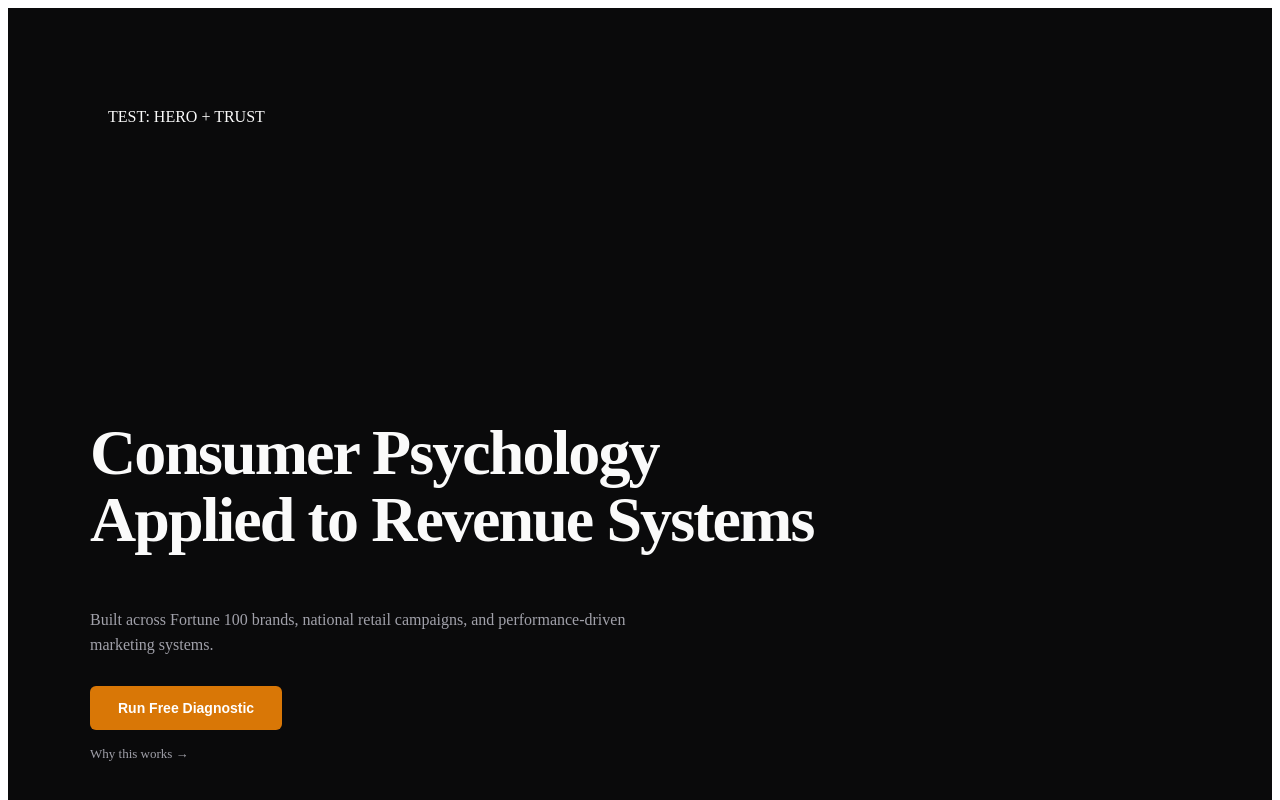
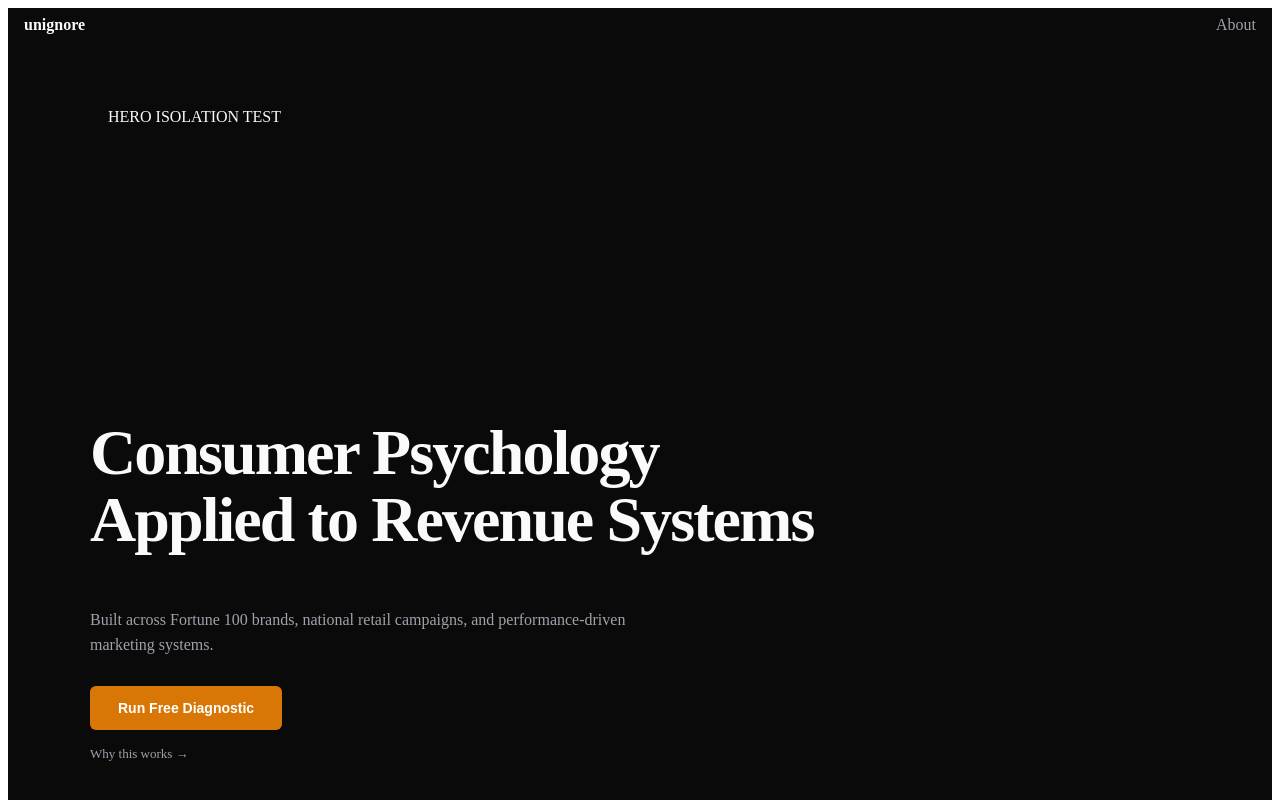
Before and after one commit to Stanisthename/unignore, a Next.js app: page / in a window 1280 px wide. Shown: the top 800 px of the page. Built offline with nearby package versions, Linux system fonts and the light colour scheme.

Commit message:
Update HomeClient.js

```diff
--- a/components/home/HomeClient.js
+++ b/components/home/HomeClient.js
@@ -2,9 +2,6 @@
 
 import { useEffect, useState } from "react";
 import Hero from "./Hero";
-import TrustStrip from "./TrustStrip";
-import OfferStack from "./OfferStack";
-import Footer from "./Footer";
 import { C } from "../data/constants";
 
 export default function HomeClient() {
@@ -18,9 +15,34 @@ export default function HomeClient() {
 
   return (
     <div style={{ background: C.bg, color: C.text, minHeight: "100vh" }}>
-      <div style={{ padding: 100 }}>TEST: HERO + TRUST</div>
+      {/* NAV */}
+      <div
+        style={{
+          position: "fixed",
+          top: 0,
+          left: 0,
+          right: 0,
+          padding: "16px 24px",
+          background: scrolled ? "#0A0A0BEE" : "transparent",
+          borderBottom: scrolled ? `1px solid ${C.border}` : "none",
+          display: "flex",
+          justifyContent: "space-between",
+          zIndex: 1000,
+        }}
+      >
+        <div style={{ fontWeight: 700 }}>unignore</div>
+        <a href="/about" style={{ color: C.muted, textDecoration: "none" }}>
+          About
+        </a>
+      </div>
+
+      {/* HERO ISOLATION TEST */}
+      <div style={{ paddingTop: 120, padding: 100 }}>
+        HERO ISOLATION TEST
+      </div>
+
+      {/* ORIGINAL HERO */}
       <Hero />
-      <TrustStrip />
     </div>
   );
 }
```
